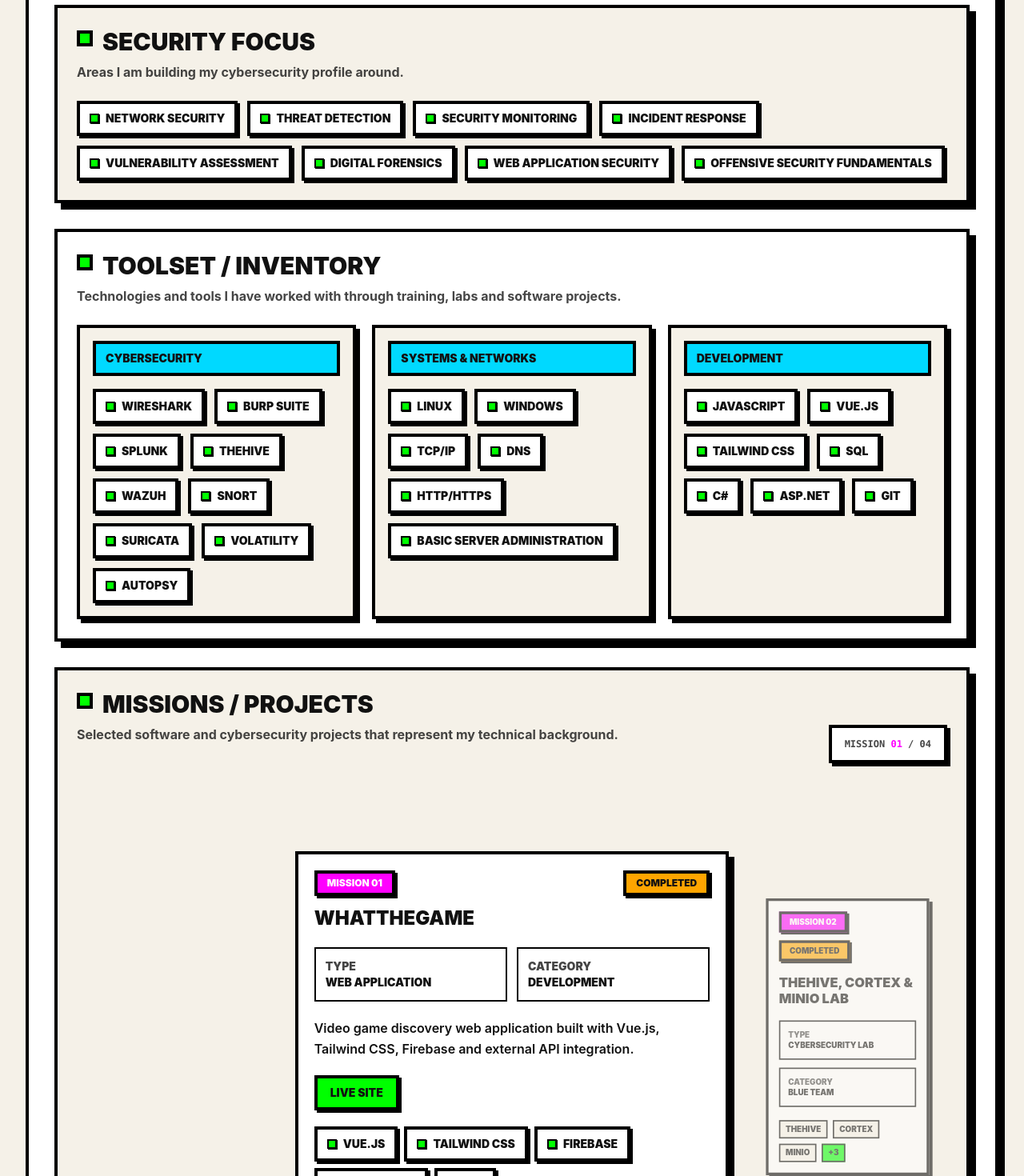
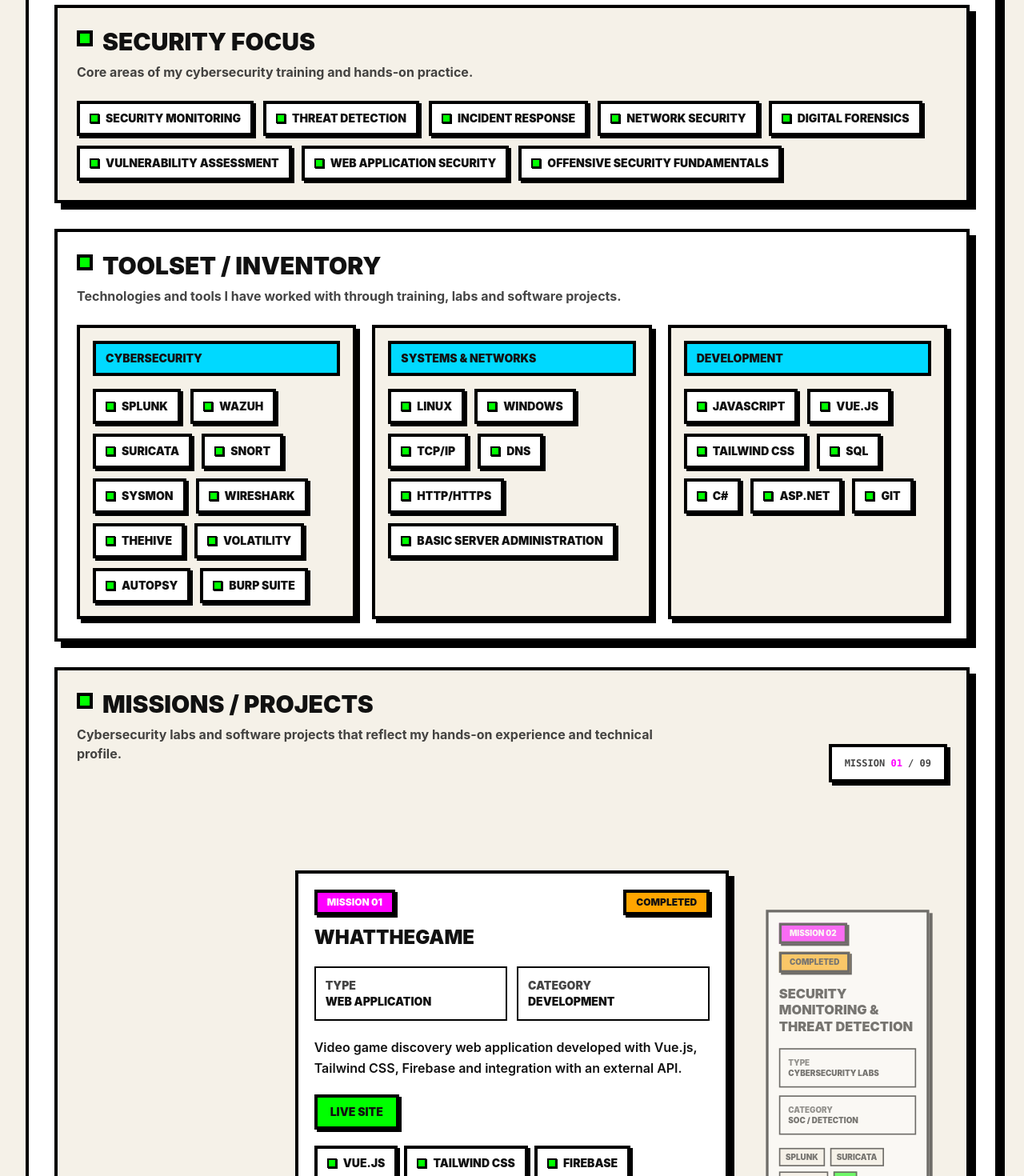
Before and after one commit to IvanJialo/ivan-portfolio, a Vue app: page / in a window 1280 px wide. Shown: the part 740-2210 px from the top of the page at 80% size. Built offline with nearby package versions, Linux system fonts and the light colour scheme.

Commit message:
Actualizacion de proyectos y cambio boton lang

```diff
--- a/src/App.vue
+++ b/src/App.vue
@@ -23,6 +23,10 @@ const theme = ref(
 
 const portfolio = computed(() => {
   return language.value === 'en' ? portfolioEn : portfolioEs
+})
+
+const languageLabel = computed(() => {
+  return `${language.value.toUpperCase()} \u2192 ${portfolio.value.navigation.language}`
 })
 
 const modeLabel = computed(() => {
@@ -82,7 +86,7 @@ const toggleTheme = () => {
             type="button"
             @click="toggleLanguage"
           >
-            Lang: {{ portfolio.navigation.language }}
+            Lang: {{ languageLabel }}
           </button>
 
           <button
--- a/src/data/portfolio.en.json
+++ b/src/data/portfolio.en.json
@@ -8,7 +8,7 @@
     "email": "ivanjimenezalonso09@gmail.com",
     "linkedin": "https://www.linkedin.com/in/ivanjimenezalonso",
     "status": "Available for cybersecurity roles",
-    "summary": "Junior Cybersecurity Analyst with a software development background and specialized training in cybersecurity. Interested in network security, threat detection, incident response, and offensive security."
+    "summary": "Junior Cybersecurity Analyst with a software development background and specialized training in cybersecurity. Focused on network security, threat detection, incident response, and offensive security."
   },
   "navigation": {
     "startMission": "Start mission",
@@ -16,7 +16,7 @@
     "projects": "Projects",
     "contact": "Contact",
     "language": "ES",
-    "theme": "Terminal mode"
+    "theme": "Cyber mode"
   },
   "statusPanel": {
     "title": "System status",
@@ -31,7 +31,7 @@
       },
       {
         "label": "Focus",
-        "value": "Network Security"
+        "value": "SOC / Detection"
       },
       {
         "label": "Build",
@@ -39,20 +39,20 @@
       },
       {
         "label": "Mode",
-        "value": "Learning / Applying"
+        "value": "Learning / Hands-on"
       }
     ]
   },
   "securityFocus": {
     "title": "Security focus",
-    "subtitle": "Areas I am building my cybersecurity profile around.",
+    "subtitle": "Core areas of my cybersecurity training and hands-on practice.",
     "items": [
+      "Security Monitoring",
+      "Threat Detection",
+      "Incident Response",
       "Network Security",
-      "Threat Detection",
-      "Security Monitoring",
-      "Incident Response",
+      "Digital Forensics",
       "Vulnerability Assessment",
-      "Digital Forensics",
       "Web Application Security",
       "Offensive Security Fundamentals"
     ]
@@ -64,15 +64,16 @@
       {
         "name": "Cybersecurity",
         "items": [
+          "Splunk",
+          "Wazuh",
+          "Suricata",
+          "Snort",
+          "Sysmon",
           "Wireshark",
-          "Burp Suite",
-          "Splunk",
           "TheHive",
-          "Wazuh",
-          "Snort",
-          "Suricata",
           "Volatility",
-          "Autopsy"
+          "Autopsy",
+          "Burp Suite"
         ]
       },
       {
@@ -87,40 +88,80 @@
   },
   "projects": {
     "title": "Missions / Projects",
-    "subtitle": "Selected software and cybersecurity projects that represent my technical background.",
+    "subtitle": "Cybersecurity labs and software projects that reflect my hands-on experience and technical profile.",
     "items": [
       {
         "name": "WhatTheGame",
         "type": "Web Application",
         "status": "Completed",
         "category": "Development",
-        "description": "Video game discovery web application built with Vue.js, Tailwind CSS, Firebase and external API integration.",
+        "description": "Video game discovery web application developed with Vue.js, Tailwind CSS, Firebase and integration with an external API.",
         "technologies": ["Vue.js", "Tailwind CSS", "Firebase", "JavaScript", "API"],
         "liveUrl": "https://what-the-game.vercel.app/"
       },
       {
-        "name": "TheHive, Cortex & MinIO Lab",
+        "name": "Security Monitoring & Threat Detection",
+        "type": "Cybersecurity Labs",
+        "status": "Completed",
+        "category": "SOC / Detection",
+        "description": "Set of labs focused on security monitoring, event analysis and threat detection using endpoint telemetry and network traffic analysis.",
+        "technologies": ["Splunk", "Suricata", "Sysmon", "Snort", "Arpwatch"]
+      },
+      {
+        "name": "SOC Incident Response Lab",
         "type": "Cybersecurity Lab",
         "status": "Completed",
-        "category": "Blue Team",
-        "description": "Deployment and integration of TheHive, Cortex and MinIO in a cloud environment for incident management and security analysis workflows.",
+        "category": "SOC / Incident Response",
+        "description": "Deployment and integration of an incident management and analysis platform in a cloud environment using TheHive, Cortex and MinIO.",
         "technologies": ["TheHive", "Cortex", "MinIO", "AWS", "Linux", "Nginx"]
       },
       {
-        "name": "Network Security Monitoring Lab",
+        "name": "Network Hardening & Monitoring",
+        "type": "Cybersecurity Labs",
+        "status": "Completed",
+        "category": "Blue Team / Networks",
+        "description": "Set of labs focused on network hardening, segmentation and monitoring, including VLANs, DMZ design, firewall rules and secure remote access through WireGuard.",
+        "technologies": ["Wazuh", "Centreon", "The Dude", "pfSense", "GNS3", "WireGuard"]
+      },
+      {
+        "name": "Digital Forensics & Incident Analysis",
+        "type": "Digital Forensics Labs",
+        "status": "Completed",
+        "category": "DFIR / Forensics",
+        "description": "Analysis of digital evidence from systems, memory, Android devices and network captures, including activity reconstruction and technical reporting.",
+        "technologies": ["Autopsy", "Volatility", "Wireshark", "Linux", "Android", "Reporting"]
+      },
+      {
+        "name": "WPA2 Wireless Security Assessment",
         "type": "Cybersecurity Lab",
         "status": "Completed",
-        "category": "Detection",
-        "description": "Security monitoring lab using tools such as Splunk, Suricata, Snort and Wazuh to analyze alerts, logs and network activity.",
-        "technologies": ["Splunk", "Suricata", "Snort", "Wazuh", "Linux"]
+        "category": "Offensive / Wireless",
+        "description": "Controlled WPA2 security assessment involving authentication capture, handshake and PMKID analysis, deauthentication and credential resilience testing.",
+        "technologies": ["Aircrack-ng", "Hashcat", "hcxtools", "WPA2", "Linux"]
       },
       {
-        "name": "Digital Forensics Reports",
-        "type": "Cybersecurity Practice",
+        "name": "Web Application Security Lab",
+        "type": "Cybersecurity Labs",
         "status": "Completed",
-        "category": "Forensics",
-        "description": "Forensic analysis exercises involving network captures, system evidence, malicious emails and structured technical reporting.",
-        "technologies": ["Wireshark", "Autopsy", "Volatility", "Linux", "Reporting"]
+        "category": "Offensive / Web",
+        "description": "Hands-on analysis and controlled exploitation of web vulnerabilities in deliberately vulnerable applications, focusing on HTTP traffic and application behavior.",
+        "technologies": ["OWASP Juice Shop", "OWASP Mutillidae II", "Burp Suite", "XSS", "HTTP"]
+      },
+      {
+        "name": "Vulnerability Exploitation Lab",
+        "type": "Cybersecurity Labs",
+        "status": "Completed",
+        "category": "Offensive / Exploitation",
+        "description": "Controlled exploitation of multiple vulnerable services and systems deployed in reproducible environments, covering different attack vectors and exploitation scenarios.",
+        "technologies": ["Metasploit", "Vagrant", "Linux", "Windows"]
+      },
+      {
+        "name": "MITM & Traffic Interception Labs",
+        "type": "Cybersecurity Labs",
+        "status": "Completed",
+        "category": "Offensive / Networks",
+        "description": "Set of labs focused on communication interception and traffic analysis in controlled networks using Man-in-the-Middle techniques and interception proxies.",
+        "technologies": ["Bettercap", "SSLstrip", "mitmproxy", "Linux"]
       }
     ]
   },
@@ -171,7 +212,7 @@
     "subtitle": "Formal training in cybersecurity, software development and computer systems.",
     "items": [
       {
-        "title": "Cybersecurity Specialization Course in IT Environments",
+        "title": "Specialization Course in Cybersecurity in IT Environments",
         "school": "IES San Vicente",
         "period": "Sep 2025 - Jun 2026",
         "category": "Cybersecurity",
@@ -179,7 +220,7 @@
         "tags": ["Cybersecurity", "Network Security", "Incident Response", "Digital Forensics"]
       },
       {
-        "title": "Higher Technician in Multi-Platform Application Development",
+        "title": "Higher Technician in Multiplatform Application Development",
         "school": "IES El Pla",
         "period": "Sep 2023 - Jun 2025",
         "category": "Software Development",
@@ -211,7 +252,7 @@
         "progress": 75
       },
       {
-        "name": "Catalan",
+        "name": "Valencian",
         "level": "Native",
         "progress": 100
       }
@@ -246,7 +287,7 @@
   },
   "contact": {
     "title": "Ready to connect?",
-    "subtitle": "Open to junior cybersecurity roles, SOC analyst positions, security monitoring, threat detection and technical support opportunities.",
+    "subtitle": "Open to junior cybersecurity and SOC opportunities, especially in security monitoring, threat detection and incident response.",
     "email": "ivanjimenezalonso09@gmail.com",
     "linkedin": "https://www.linkedin.com/in/ivanjimenezalonso",
     "actions": {
--- a/src/data/portfolio.es.json
+++ b/src/data/portfolio.es.json
@@ -8,7 +8,7 @@
     "email": "ivanjimenezalonso09@gmail.com",
     "linkedin": "https://www.linkedin.com/in/ivanjimenezalonso",
     "status": "Disponible para puestos de ciberseguridad",
-    "summary": "Analista Junior de Ciberseguridad con base en desarrollo de software y formación especializada en ciberseguridad. Interesado en seguridad de redes, detección de amenazas, respuesta ante incidentes y seguridad ofensiva."
+    "summary": "Analista Junior de Ciberseguridad con base en desarrollo de software y formación especializada en ciberseguridad. Enfocado en seguridad de redes, detección de amenazas, respuesta ante incidentes y seguridad ofensiva."
   },
   "navigation": {
     "startMission": "Iniciar misión",
@@ -16,7 +16,7 @@
     "projects": "Proyectos",
     "contact": "Contacto",
     "language": "EN",
-    "theme": "Modo terminal"
+    "theme": "Modo cyber"
   },
   "statusPanel": {
     "title": "Estado del sistema",
@@ -31,7 +31,7 @@
       },
       {
         "label": "Enfoque",
-        "value": "Seguridad de redes"
+        "value": "SOC / Detección"
       },
       {
         "label": "Perfil",
@@ -39,20 +39,20 @@
       },
       {
         "label": "Modo",
-        "value": "Aprendiendo / Aplicando"
+        "value": "Aprendiendo / Practicando"
       }
     ]
   },
   "securityFocus": {
     "title": "Enfoque en ciberseguridad",
-    "subtitle": "Áreas sobre las que estoy construyendo mi perfil en ciberseguridad.",
+    "subtitle": "Áreas principales de mi formación y práctica en ciberseguridad.",
     "items": [
+      "Monitorización de seguridad",
+      "Detección de amenazas",
+      "Respuesta ante incidentes",
       "Seguridad de redes",
-      "Detección de amenazas",
-      "Monitorización de seguridad",
-      "Respuesta ante incidentes",
+      "Análisis forense digital",
       "Evaluación de vulnerabilidades",
-      "Análisis forense digital",
       "Seguridad en aplicaciones web",
       "Fundamentos de seguridad ofensiva"
     ]
@@ -64,15 +64,16 @@
       {
         "name": "Ciberseguridad",
         "items": [
+          "Splunk",
+          "Wazuh",
+          "Suricata",
+          "Snort",
+          "Sysmon",
           "Wireshark",
-          "Burp Suite",
-          "Splunk",
           "TheHive",
-          "Wazuh",
-          "Snort",
-          "Suricata",
           "Volatility",
-          "Autopsy"
+          "Autopsy",
+          "Burp Suite"
         ]
       },
       {
@@ -94,40 +95,80 @@
   },
   "projects": {
     "title": "Misiones / Proyectos",
-    "subtitle": "Proyectos de software y ciberseguridad que representan mi perfil técnico.",
+    "subtitle": "Laboratorios de ciberseguridad y proyectos de software que reflejan mi experiencia práctica y perfil técnico.",
     "items": [
       {
         "name": "WhatTheGame",
         "type": "Aplicación web",
         "status": "Completado",
         "category": "Desarrollo",
-        "description": "Aplicación web de descubrimiento de videojuegos desarrollada con Vue.js, Tailwind CSS, Firebase e integración con API externa.",
+        "description": "Aplicación web de descubrimiento de videojuegos desarrollada con Vue.js, Tailwind CSS, Firebase e integración con una API externa.",
         "technologies": ["Vue.js", "Tailwind CSS", "Firebase", "JavaScript", "API"],
         "liveUrl": "https://what-the-game.vercel.app/"
       },
       {
-        "name": "Laboratorio TheHive, Cortex y MinIO",
+        "name": "Security Monitoring & Threat Detection",
+        "type": "Laboratorios de ciberseguridad",
+        "status": "Completado",
+        "category": "SOC / Detección",
+        "description": "Conjunto de laboratorios orientados a monitorización, análisis de eventos y detección de amenazas mediante telemetría de endpoint y tráfico de red.",
+        "technologies": ["Splunk", "Suricata", "Sysmon", "Snort", "Arpwatch"]
+      },
+      {
+        "name": "SOC Incident Response Lab",
         "type": "Laboratorio de ciberseguridad",
         "status": "Completado",
-        "category": "Blue Team",
-        "description": "Despliegue e integración de TheHive, Cortex y MinIO en un entorno cloud para gestión de incidentes y flujos de análisis de seguridad.",
+        "category": "SOC / Incident Response",
+        "description": "Despliegue e integración de una plataforma de gestión y análisis de incidentes en entorno cloud utilizando TheHive, Cortex y MinIO.",
         "technologies": ["TheHive", "Cortex", "MinIO", "AWS", "Linux", "Nginx"]
       },
       {
-        "name": "Laboratorio de Monitorización de Seguridad",
+        "name": "Network Hardening & Monitoring",
+        "type": "Laboratorios de ciberseguridad",
+        "status": "Completado",
+        "category": "Blue Team / Redes",
+        "description": "Conjunto de laboratorios de bastionado, segmentación y monitorización de redes, incluyendo VLANs, DMZ, reglas de firewall y acceso remoto seguro mediante WireGuard.",
+        "technologies": ["Wazuh", "Centreon", "The Dude", "pfSense", "GNS3", "WireGuard"]
+      },
+      {
+        "name": "Digital Forensics & Incident Analysis",
+        "type": "Laboratorios de análisis forense",
+        "status": "Completado",
+        "category": "DFIR / Forense",
+        "description": "Análisis de evidencias digitales sobre sistemas, memoria, dispositivos Android y capturas de red, incluyendo reconstrucción de actividad y elaboración de informes técnicos.",
+        "technologies": ["Autopsy", "Volatility", "Wireshark", "Linux", "Android", "Reporting"]
+      },
+      {
+        "name": "WPA2 Wireless Security Assessment",
         "type": "Laboratorio de ciberseguridad",
         "status": "Completado",
-        "category": "Detección",
-        "description": "Laboratorio de monitorización de seguridad utilizando Splunk, Suricata, Snort y Wazuh para analizar alertas, logs y actividad de red.",
-        "technologies": ["Splunk", "Suricata", "Snort", "Wazuh", "Linux"]
+        "category": "Offensive / Wireless",
+        "description": "Evaluación controlada de seguridad WPA2 mediante captura de autenticaciones, análisis de handshakes y PMKID, desautenticación y auditoría de resistencia de credenciales.",
+        "technologies": ["Aircrack-ng", "Hashcat", "hcxtools", "WPA2", "Linux"]
       },
       {
-        "name": "Informes de Análisis Forense Digital",
-        "type": "Práctica de ciberseguridad",
+        "name": "Web Application Security Lab",
+        "type": "Laboratorios de ciberseguridad",
         "status": "Completado",
-        "category": "Forense",
-        "description": "Ejercicios de análisis forense sobre capturas de red, evidencias de sistema, correos maliciosos y redacción técnica estructurada.",
-        "technologies": ["Wireshark", "Autopsy", "Volatility", "Linux", "Reporting"]
+        "category": "Offensive / Web",
+        "description": "Prácticas de análisis y explotación controlada de vulnerabilidades web sobre aplicaciones deliberadamente vulnerables, examinando tráfico HTTP y comportamiento de la aplicación.",
+        "technologies": ["OWASP Juice Shop", "OWASP Mutillidae II", "Burp Suite", "XSS", "HTTP"]
+      },
+      {
+        "name": "Vulnerability Exploitation Lab",
+        "type": "Laboratorios de ciberseguridad",
+        "status": "Completado",
+        "category": "Offensive / Explotación",
+        "description": "Explotación controlada de múltiples servicios y sistemas vulnerables desplegados en entornos reproducibles, trabajando con distintos vectores y escenarios de ataque.",
+        "technologies": ["Metasploit", "Vagrant", "Linux", "Windows"]
+      },
+      {
+        "name": "MITM & Traffic Interception Lab",
+        "type": "Laboratorios de ciberseguridad",
+        "status": "Completado",
+        "category": "Offensive / Redes",
+        "description": "Conjunto de laboratorios de interceptación y análisis de comunicaciones en redes controladas mediante técnicas Man-in-the-Middle y proxies de inspección de tráfico.",
+        "technologies": ["Bettercap", "SSLstrip", "mitmproxy", "Linux"]
       }
     ]
   },
@@ -234,31 +275,17 @@
     "subtitle": "Certificaciones y objetivos de aprendizaje planificados para reforzar mi perfil en ciberseguridad.",
     "items": [
       {
-        "name": "CompTIA Security+",
-        "issuer": "CompTIA",
-        "status": "Planificada",
-        "description": "Certificación general de ciberseguridad centrada en fundamentos de seguridad, amenazas, gestión de riesgos, arquitectura y operaciones.",
-        "tags": ["Fundamentos de Seguridad", "Riesgo", "Amenazas"]
-      },
-      {
-        "name": "Cisco CCNA",
-        "issuer": "Cisco",
-        "status": "Objetivo Futuro",
-        "description": "Certificación de redes centrada en routing, switching, servicios IP, fundamentos de seguridad y resolución de problemas de red.",
-        "tags": ["Redes", "TCP/IP", "Routing"]
-      },
-      {
-        "name": "Formación Blue Team / SOC",
-        "issuer": "Laboratorios prácticos",
-        "status": "En Progreso",
-        "description": "Aprendizaje práctico centrado en análisis SIEM, triaje de alertas, respuesta ante incidentes, detección de amenazas y seguridad endpoint.",
-        "tags": ["SOC", "SIEM", "Respuesta ante Incidentes"]
+        "name": "Prueba",
+        "issuer": "Prueba",
+        "status": "Prueba",
+        "description": "Descripcion de prueba",
+        "tags": ["Prueba"]
       }
     ]
   },
   "contact": {
     "title": "¿Hablamos?",
-    "subtitle": "Disponible para puestos junior de ciberseguridad, SOC analyst, monitorización de seguridad, detección de amenazas y oportunidades de soporte técnico.",
+    "subtitle": "Disponible para oportunidades junior en ciberseguridad y SOC, especialmente en monitorización de seguridad, detección de amenazas y respuesta ante incidentes.",
     "email": "ivanjimenezalonso09@gmail.com",
     "linkedin": "https://www.linkedin.com/in/ivanjimenezalonso",
     "actions": {
```
